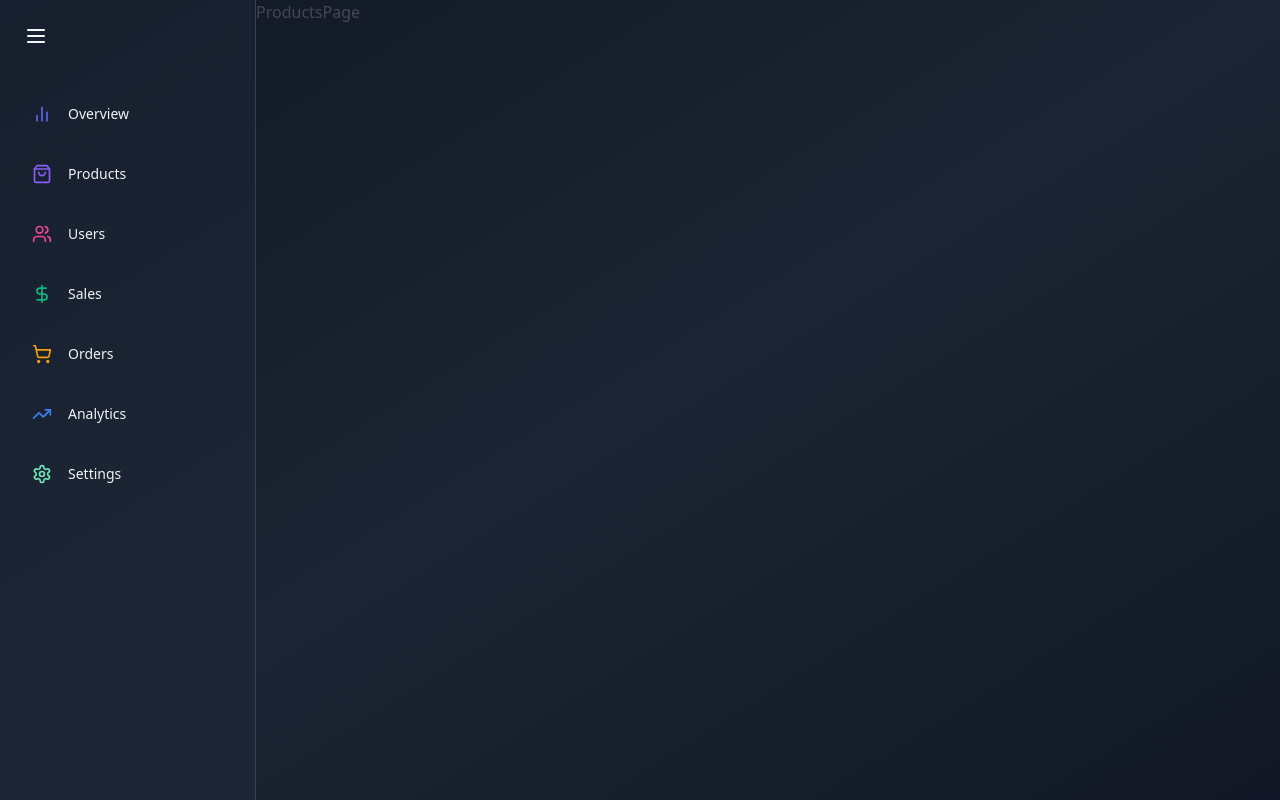
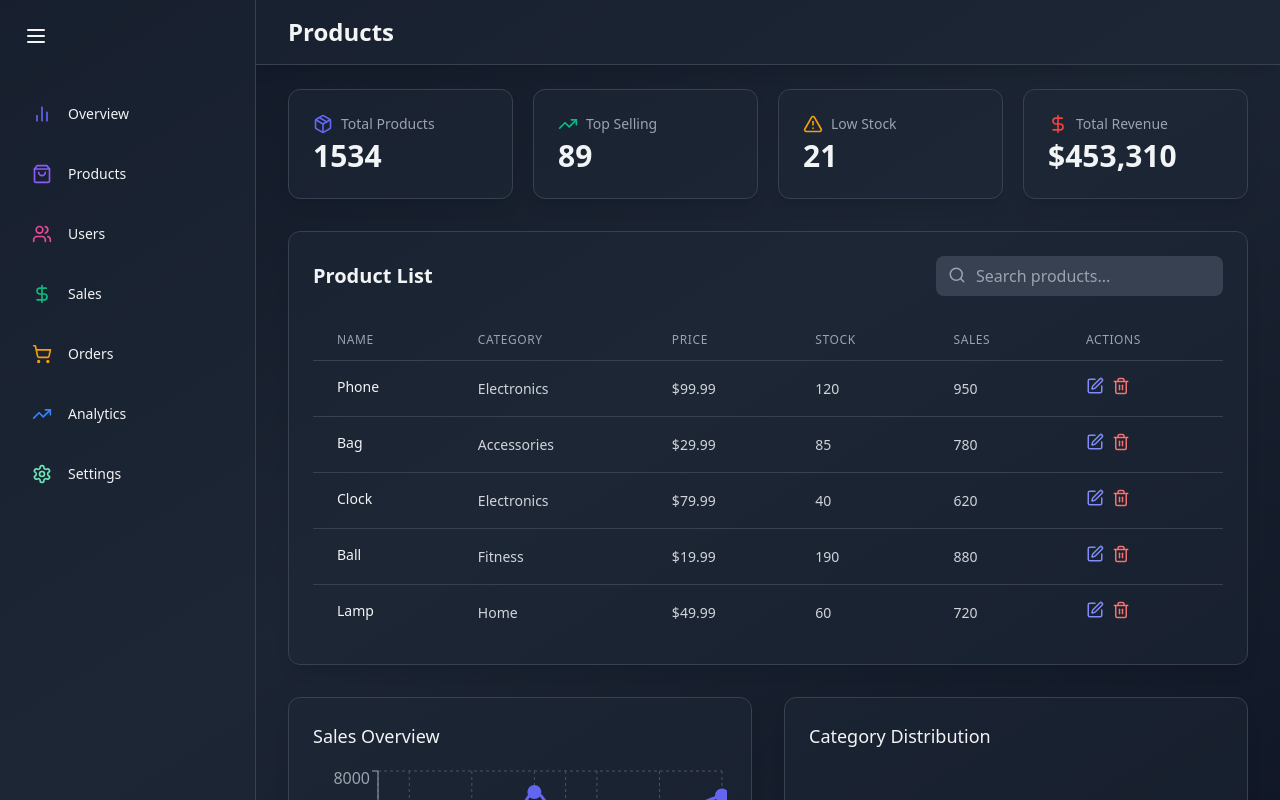
Before and after one commit to MariaTech2024/Dashboard, a React (Vite) app: page /products in a window 1280 px wide. Built offline with nearby package versions, Linux system fonts and the light colour scheme.

Commit message:
add products page with products table component

```diff
--- /dev/null
+++ b/src/components/products/ProductsTable.jsx
@@ -0,0 +1,112 @@
+import React from 'react';
+import { useState } from "react";
+import { motion } from "framer-motion";
+import { Edit, Search, Trash2 } from "lucide-react";
+
+
+const PRODUCT_DATA = [
+	{ id: 1, name: "Phone", category: "Electronics", price: 99.99, stock: 120, sales: 950 },
+	{ id: 2, name: "Bag", category: "Accessories", price: 29.99, stock: 85, sales: 780 },
+	{ id: 3, name: "Clock", category: "Electronics", price: 79.99, stock: 40, sales: 620 },
+	{ id: 4, name: "Ball", category: "Fitness", price: 19.99, stock: 190, sales: 880 },
+	{ id: 5, name: "Lamp", category: "Home", price: 49.99, stock: 60, sales: 720 },
+];
+
+const ProductsTable = () => {
+	const [searchTerm, setSearchTerm] = useState("");
+	const [filteredProducts, setFilteredProducts] = useState(PRODUCT_DATA);
+
+	const handleSearch = (e) => {
+		const term = e.target.value.toLowerCase();
+		setSearchTerm(term);
+		const filtered = PRODUCT_DATA.filter(
+			(product) => product.name.toLowerCase().includes(term) || product.category.toLowerCase().includes(term)
+		);
+
+		setFilteredProducts(filtered);
+	};
+
+	return (
+		<motion.div
+			className='bg-gray-800 bg-opacity-50 backdrop-blur-md shadow-lg rounded-xl p-6 border border-gray-700 mb-8'
+			initial={{ opacity: 0, y: 20 }}
+			animate={{ opacity: 1, y: 0 }}
+			transition={{ delay: 0.2 }}
+		>
+			<div className='flex justify-between items-center mb-6'>
+				<h2 className='text-xl font-semibold text-gray-100'>Product List</h2>
+				<div className='relative'>
+					<input
+						type='text'
+						placeholder='Search products...'
+						className='bg-gray-700 text-white placeholder-gray-400 rounded-lg pl-10 pr-4 py-2 focus:outline-none focus:ring-2 focus:ring-blue-500'
+						onChange={handleSearch}
+						value={searchTerm}
+					/>
+					<Search className='absolute left-3 top-2.5 text-gray-400' size={18} />
+				</div>
+			</div>
+
+			<div className='overflow-x-auto'>
+				<table className='min-w-full divide-y divide-gray-700'>
+					<thead>
+						<tr>
+							<th className='px-6 py-3 text-left text-xs font-medium text-gray-400 uppercase tracking-wider'>
+								Name
+							</th>
+							<th className='px-6 py-3 text-left text-xs font-medium text-gray-400 uppercase tracking-wider'>
+								Category
+							</th>
+							<th className='px-6 py-3 text-left text-xs font-medium text-gray-400 uppercase tracking-wider'>
+								Price
+							</th>
+							<th className='px-6 py-3 text-left text-xs font-medium text-gray-400 uppercase tracking-wider'>
+								Stock
+							</th>
+							<th className='px-6 py-3 text-left text-xs font-medium text-gray-400 uppercase tracking-wider'>
+								Sales
+							</th>
+							<th className='px-6 py-3 text-left text-xs font-medium text-gray-400 uppercase tracking-wider'>
+								Actions
+							</th>
+						</tr>
+					</thead>
+
+					<tbody className='divide-y divide-gray-700'>
+						{filteredProducts.map((product) => (
+							<motion.tr
+								key={product.id}
+								initial={{ opacity: 0 }}
+								animate={{ opacity: 1 }}
+								transition={{ duration: 0.3 }}
+							>
+								<td className='px-6 py-4 whitespace-nowrap text-sm font-medium text-gray-100 flex gap-2 items-center'>
+									{product.name}
+								</td>
+
+								<td className='px-6 py-4 whitespace-nowrap text-sm text-gray-300'>
+									{product.category}
+								</td>
+
+								<td className='px-6 py-4 whitespace-nowrap text-sm text-gray-300'>
+									${product.price.toFixed(2)}
+								</td>
+								<td className='px-6 py-4 whitespace-nowrap text-sm text-gray-300'>{product.stock}</td>
+								<td className='px-6 py-4 whitespace-nowrap text-sm text-gray-300'>{product.sales}</td>
+								<td className='px-6 py-4 whitespace-nowrap text-sm text-gray-300'>
+									<button className='text-indigo-400 hover:text-indigo-300 mr-2'>
+										<Edit size={18} />
+									</button>
+									<button className='text-red-400 hover:text-red-300'>
+										<Trash2 size={18} />
+									</button>
+								</td>
+							</motion.tr>
+						))}
+					</tbody>
+				</table>
+			</div>
+		</motion.div>
+	);
+};
+export default ProductsTable;
--- /dev/null
+++ b/src/components/products/SalesTrendChart.jsx
@@ -0,0 +1,65 @@
+import React from 'react';
+import {
+  LineChart,
+  Line,
+  XAxis,
+  YAxis,
+  CartesianGrid,
+  Tooltip,
+  ResponsiveContainer,
+} from "recharts";
+import { motion } from "framer-motion";
+
+const salesData = [
+    { name: "Jul", sales: 4500 },
+    { name: "Aug", sales: 3900 },
+    { name: "Sep", sales: 5300 },
+    { name: "Oct", sales: 4800 },
+    { name: "Nov", sales: 5600 },
+    { name: "Dec", sales: 7400 },
+    { name: "Jan", sales: 6200 },
+    { name: "Feb", sales: 5700 },
+    { name: "Mar", sales: 6600 },
+    { name: "Apr", sales: 6000 },
+    { name: "May", sales: 6900 },
+    { name: "Jun", sales: 7300 },
+  ];
+
+const SalesTrendChart = () => {
+  return (
+    <motion.div
+      className="bg-gray-800 bg-opacity-50 backdrop-blur-md shadow-lg rounded-xl p-6 border border-gray-700"
+      initial={{ opacity: 0, y: 20 }}
+      animate={{ opacity: 1, y: 0 }}
+      transition={{ delay: 0.2 }}
+    >
+      <h2 className="text-lg font-medium mb-4 text-gray-100">Sales Overview</h2>
+
+      <div className="h-80">
+        <ResponsiveContainer width={"100%"} height={"100%"}>
+          <LineChart data={salesData}>
+            <CartesianGrid strokeDasharray="3 3" stroke="#4B5563" />
+            <XAxis dataKey={"name"} stroke="#9ca3af" />
+            <YAxis stroke="#9ca3af" />
+            <Tooltip
+              contentStyle={{
+                backgroundColor: "rgba(31, 41, 55, 0.8)",
+                borderColor: "#4B5563",
+              }}
+              itemStyle={{ color: "#E5E7EB" }}
+            />
+            <Line
+              type="monotone"
+              dataKey="sales"
+              stroke="#6366F1"
+              strokeWidth={3}
+              dot={{ fill: "#6366F1", strokeWidth: 2, r: 6 }}
+              activeDot={{ r: 8, strokeWidth: 2 }}
+            />
+          </LineChart>
+        </ResponsiveContainer>
+      </div>
+    </motion.div>
+  );
+};
+export default SalesTrendChart;
--- a/src/pages/ProductsPage.jsx
+++ b/src/pages/ProductsPage.jsx
@@ -1,9 +1,40 @@
-import React from 'react'
+import React from 'react';
+import { motion } from "framer-motion";
+import Header from "../components/layout/Header.jsx";
+import StatCard from "../components/layout/StatCard.jsx";
+import { AlertTriangle, DollarSign, Package, TrendingUp } from "lucide-react";
+import CategoryDistributionChart from "../components/overview/CategoryDistributionChart.jsx";
+import SalesTrendChart from "../components/products/SalesTrendChart.jsx";
+import ProductsTable from "../components/products/ProductsTable.jsx";
 
 const ProductsPage = () => {
-  return (
-    <div>ProductsPage</div>
-  )
-}
+	return (
+		<div className='flex-1 overflow-auto relative z-10'>
+			<Header title='Products' />
 
+			<main className='max-w-7xl mx-auto py-6 px-4 lg:px-8'>
+				{/* STATS */}
+				<motion.div
+					className='grid grid-cols-1 gap-5 sm:grid-cols-2 lg:grid-cols-4 mb-8'
+					initial={{ opacity: 0, y: 20 }}
+					animate={{ opacity: 1, y: 0 }}
+					transition={{ duration: 1 }}
+				>
+					<StatCard name='Total Products' icon={Package} value={1534} color='#6366F1' />
+					<StatCard name='Top Selling' icon={TrendingUp} value={89} color='#10B981' />
+					<StatCard name='Low Stock' icon={AlertTriangle} value={21} color='#F59E0B' />
+					<StatCard name='Total Revenue' icon={DollarSign} value={"$453,310"} color='#EF4444' />
+				</motion.div>
+
+				<ProductsTable />
+
+				{/* CHARTS */}
+				<div className='grid grid-col-1 lg:grid-cols-2 gap-8'>
+					<SalesTrendChart />
+					<CategoryDistributionChart />
+				</div>
+			</main>
+		</div>
+	);
+};
 export default ProductsPage;
```
